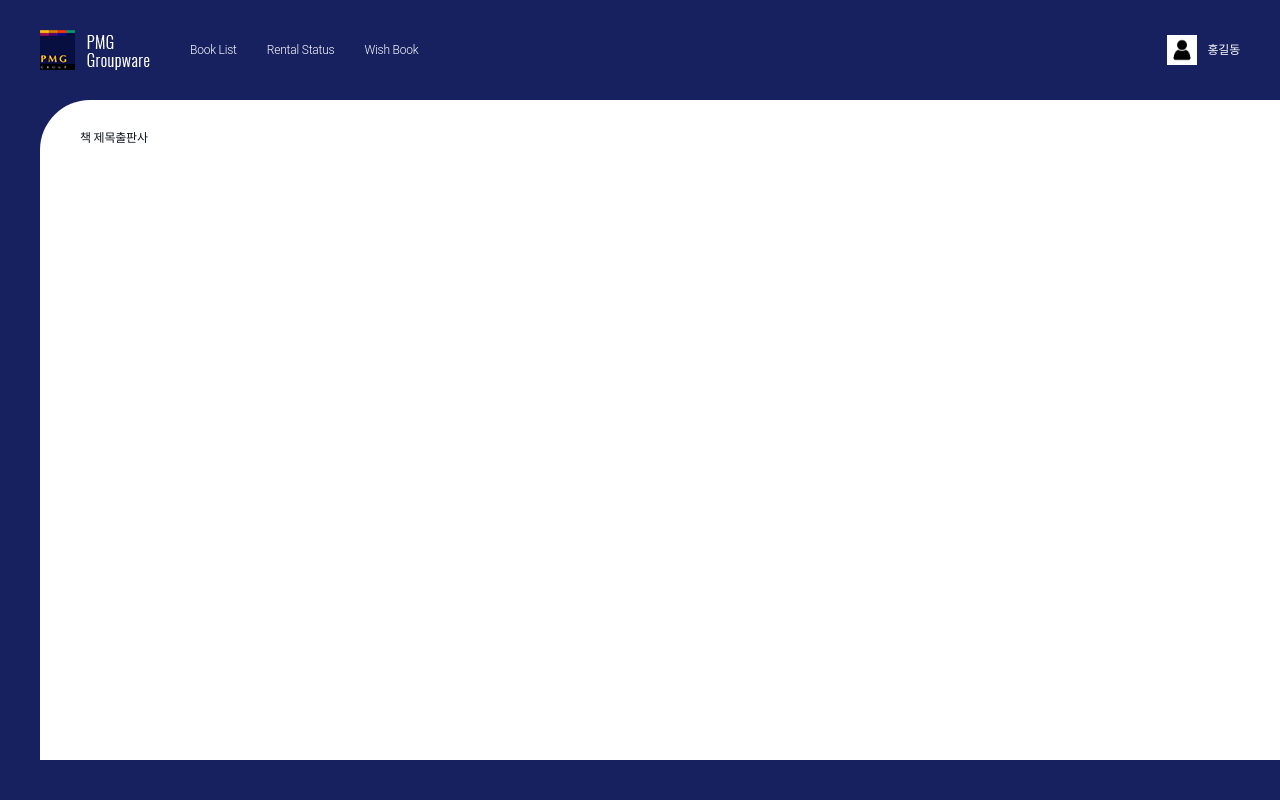
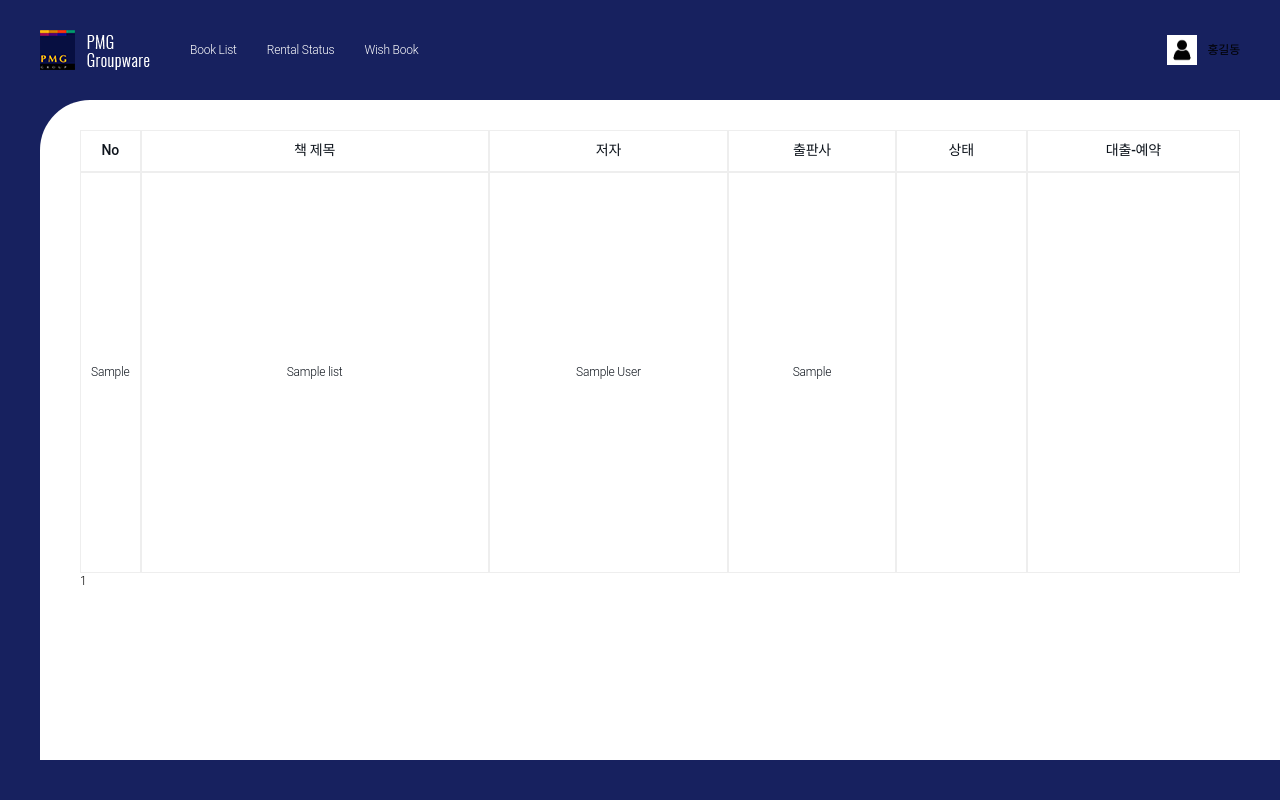
Before and after one commit to pmgkr/pmghyeri, a CodeIgniter app: page /database/index.php/book_controller/index in a window 1280 px wide. Run offline with CodeIgniter, Linux system fonts and the light colour scheme; tables that the repository leaves empty or names only in its code hold one stand-in row (values such as "Sample post"); data that the repository does not hold is empty.

Commit message:
241011_homework

```diff
--- a/ci/application/config/config.php
+++ b/ci/application/config/config.php
@@ -23,7 +23,7 @@ defined('BASEPATH') OR exit('No direct script access allowed');
 | a PHP script and you can easily do that on your own.
 |
 */
-$config['base_url'] = 'localhost';
+$config['base_url'] = 'http://localhost/';
 
 /*
 |--------------------------------------------------------------------------
--- a/ci/application/config/routes.php
+++ b/ci/application/config/routes.php
@@ -49,6 +49,9 @@ defined('BASEPATH') OR exit('No direct script access allowed');
 | Examples:	my-controller/index	-> my_controller/index
 |		my-controller/my-method	-> my_controller/my_method
 */
-$route['default_controller'] = 'Book_controller'; //컨트롤러 파일 이름
+$route['default_controller'] = 'welcome'; //컨트롤러 파일 이름
+$route['book'] = 'Book_controller';
+$route['book/(:num)'] = 'Book_controller/index/$1';
+$route['rental_status'] = 'Book_controller/rental_status';
 $route['404_override'] = '';
 $route['translate_uri_dashes'] = FALSE;
--- a/ci/application/controllers/Book_controller.php
+++ b/ci/application/controllers/Book_controller.php
@@ -4,11 +4,48 @@
 
     class Book_controller extends CI_Controller {
 
+        public function __construct() {
+            parent::__construct();
+
+            // URL 헬퍼 로드
+            $this->load->helper('url');
+        }
+
+        // controller : 모델에서 연결된 디비를 뷰에 어떻게 컨트롤하여 보여줄지
         public function index()
         {
+            //모델 파일과 연결
             $this->load->model('Book_model');
-            $data['books'] = $this->Book_model->Get_books();
+
+            //한 페이지에 보여줄 항목 수
+            $limit = 20;
+
+            // URL 세그먼트로부터 현재 페이지 번호 가져오기
+            $page = $this->uri->segment(2);
+            $page = isset($page) && is_numeric($page) ? (int)$page : 1;  // 기본값: 1 페이지
+
+            //offset 계산
+            $offset = ($page - 1) * $limit;
+
+            //데이터 가져오기
+            $data['books'] = $this->Book_model->get_books($limit, $offset);
+
+            //전체 데이터 수 가져오기
+            $total_books = $this->Book_model->get_books_count();
+
+            //총 페이지 수 계산
+            $data['total_pages'] = ceil($total_books / $limit); //전체 데이터 수 나누기 한페이지 보여줄 데이터수
+
+            // 현재 페이지 넘버 설정
+            $data['current_page'] = $page;
+
+            //뷰 파일 로드
             $this->load->view('pages/book_list', $data);
+        }
+
+        public function rental_status()
+        {
+            $this->load->view('pages/rental_status');
         }
     }
 ?>
--- a/ci/application/models/Book_model.php
+++ b/ci/application/models/Book_model.php
@@ -2,6 +2,8 @@
 defined('BASEPATH') OR exit('No direct script access allowed');
 
 class Book_model extends CI_Model {
+
+    //model : db와 연결, 쿼리를 날려 데려옴
 
     function __construct()
     {
@@ -9,10 +11,18 @@ class Book_model extends CI_Model {
         $this->load->database();
     }
 
-    function Get_books()
+
+    public function get_books($limit, $offset) {
+        //limit : 한 페이지에 표시할 데이터 수, offset : 현재 페이지에 따라 얼마나 건너 뛸지 결정
+        $this->db->order_by('seq', 'DESC');
+        $query = $this->db->get('book_list',  $limit, $offset );
+        return $query->result();
+    }
+
+    // 전체 책의 개수 구하기
+    public function get_books_count()
     {
-        $result = $this->db->query('SELECT book_name, publisher FROM book_list')->result();
-        $this->db->close();
+        return $this->db->count_all('book_list');  // 'books' 테이블의 전체 행 개수
     }
 
 
--- a/ci/application/views/pages/book_list.php
+++ b/ci/application/views/pages/book_list.php
@@ -23,8 +23,8 @@
                         </a>
                     </h1>
                     <ul>
-                        <li><a href="">Book List</a></li>
-                        <li><a href="/home">Rental Status</a></li>
+                        <li><a href="/book">Book List</a></li>
+                        <li><a href="/rental_status">Rental Status</a></li>
                         <li><a href="">Wish Book</a></li>
                     </ul>
                 </div>
@@ -43,22 +43,60 @@
         <!-- content -->
         <div class="content">
             <section class="section">
+                <div class="list">
                     <table>
                         <thead>
                             <tr>
-                            <th>책 제목</th>
-                            <th>출판사</th>
+                                <th class="num">No</th>
+                                <th class="book_name">책 제목</th>
+                                <th class="author">저자</th>
+                                <th class="publisher">출판사</th>
+                                <th class="status">상태</th>
+                                <th class="borrow">대출-예약</th>
                             </tr>
                         </thead>
                         <tbody>
-                        <?php foreach($book_list as $books) :?>
+                            <?php foreach($books as $book) :?>
                                 <tr>
-                                <td><?=$books->book_name?></td>
-                                <td><?=$books->publisher?></td>
+                                    <td><?=$book->seq?></td>
+                                    <td><?=$book->book_name?></td>
+                                    <td><?=$book->author?></td>
+                                    <td><?=$book->publisher?></td>
+                                    <td></td>
+                                    <td></td>
                                 </tr>
                             <?php endforeach ?>
                         </tbody>
                     </table>
+                </div>
+                <!-- 페이징 링크 표시 -->
+                <div>
+                    <?php if($current_page > 1):?>
+                        <a href="<?php echo site_url('book/' . ($current_page - 1)); ?>">Previous</a>
+                    <?php endif?>
+                    <?php
+                        // 10개의 페이지 링크를 생성
+                        $start_page = max(1, $current_page - 5); // 현재 페이지 기준으로 시작 페이지
+                        $end_page = min($total_pages, $start_page + 9); // 끝 페이지 (최대 10개)
+
+                        // 시작 페이지를 1로 설정하기 위해 조정
+                        if ($end_page - $start_page < 9) {
+                            $start_page = max(1, $end_page - 9);
+                        }
+
+                        for ($i = $start_page; $i <= $end_page; $i++):
+                    ?>
+                    <a href="<?php echo site_url('book/' . $i); ?>"
+                        <?php echo ($i == $current_page) ? 'class="active"' : ''; ?>>
+                            <?php echo $i; ?>
+                        </a>
+                    <?php endfor; ?>
+
+
+                    <?php if ($current_page < $total_pages): ?>
+                        <a href="<?php echo site_url('book/' . ($current_page + 1)); ?>">Next</a>
+                    <?php endif; ?>
+                </div>
             </section>
         </div>
         <!-- content -->
--- a/ci/application/views/pages/home.php
+++ b/ci/application/views/pages/rental_status.php
@@ -7,11 +7,8 @@
 
     <!-- CSS -->
 	<link rel="stylesheet" type="text/css" href="/asset/css/common.css"  />
-	<link rel="stylesheet" type="text/css" href="/asset/css/w_style.css" />
-	<link rel="stylesheet" media="screen" href="/asset/css/m_style.css" >
-	<link rel="stylesheet" type="text/css" href="/asset/css/bootstrap.css" >
 </head>
 <body>
-    home.php
+    rental_status.php
 </body>
 </html>
--- a/ci/asset/css/book.css
+++ b/ci/asset/css/book.css
@@ -1,7 +1,5 @@
 
-*{
-    color: #fff;
-}
+
 .book{
     width: 100%;
     background-color: #17215f;
@@ -9,6 +7,7 @@
 
 header{
     width: 100%;
+    color: #fff;
 }
 header .wrap{
     width: 100%;
@@ -52,8 +51,50 @@ header .wrap .right a{
     background-color: #fff;
     border-top-left-radius: 50px;
     padding: 30px 40px;
+    overflow: hidden;
 }
 .content .section p{
     color: #000;
 
 }
+.content .section .list{
+    width: 100%;
+    max-height: 100%;
+    overflow-y: auto;
+}
+.content .section .list table{
+    width: 100%;
+    border-collapse: separate;
+	border-spacing: 0;
+    border-bottom: 1px solid #eee;
+}
+th, tr, td{
+    border: 1px solid #eee;
+    border-bottom: none;
+    white-space : nowrap;
+}
+.content .section .list thead th{
+    position: sticky;
+    top: 0;
+    z-index: 1;
+    background-color: #fff;
+    border: 1px solid #eee;
+    padding: 10px;
+    font-weight: 500;
+    font-size: 14px;
+}
+.content .section .list tbody{
+    width: 100%;
+    height: 50vh;
+    overflow-y: auto;
+}
+.content .section .list tbody td{
+    padding: 10px;
+    text-align: center;
+}
+.content .section .list .num{
+    width: 5%;
+}
+.content .section .list .book_name{
+    width: 30%;
+}
```
Lines whose indentation alone changed are shown as unchanged.
